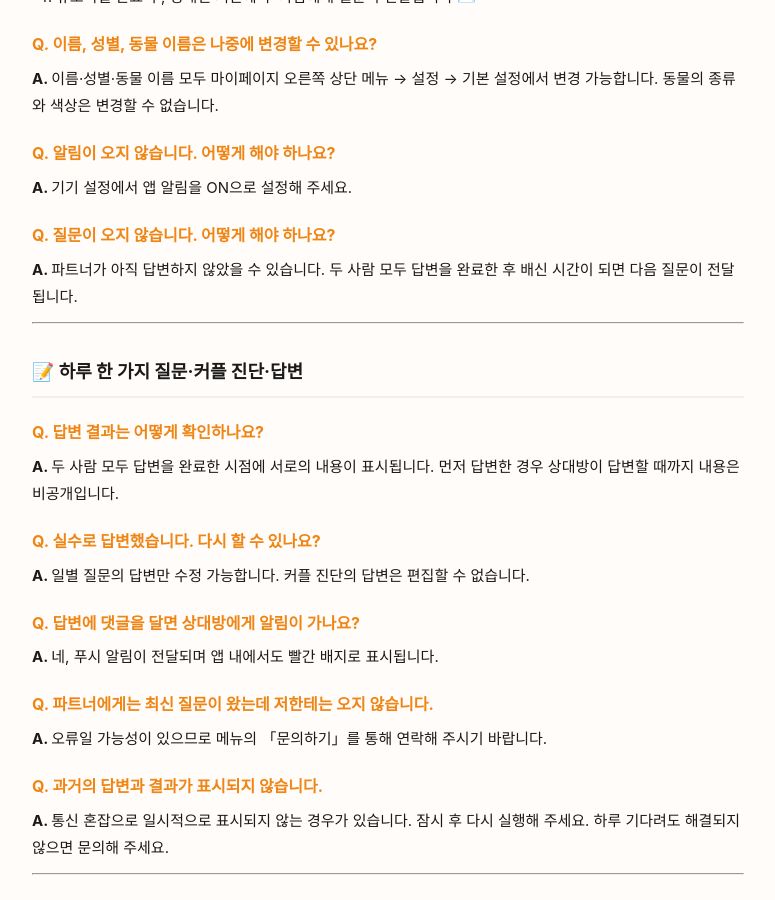
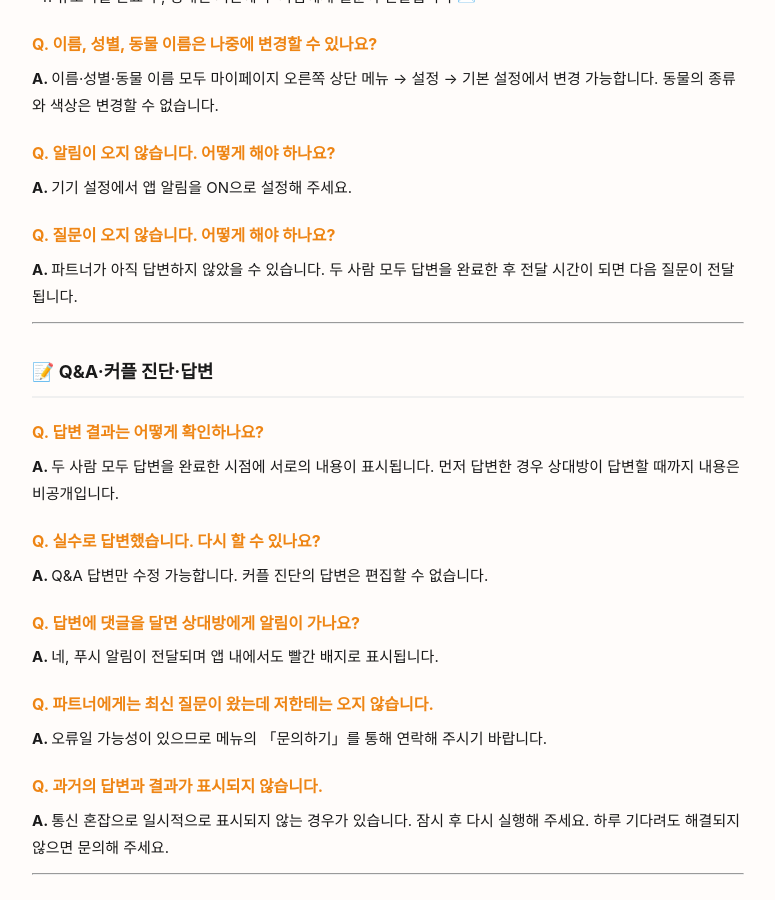
Before and after one commit to Sukidayo-app/announcements, a Jekyll site: the page built from faq/ko/index.md, in a window 1280 px wide and 900 px high, scrolled down 1120 px. Shown: the whole window, without its empty margins (252-1027 px from the left). Built offline with Jekyll 4.4.1, drawn with Linux system fonts in a browser that asks for light colours; some of the changed text lies outside the part shown.

Commit message:
FAQ更新: 「質問は毎日届く」という誤解を招く表記を修正
- ja: 「質問は毎日配信されるので」→「ふたりの回答がそろうと次の質問が届く仕組みなので」
- ja/en/ko/es: 家具セクションの「日々届く質問 / daily questions / 매일 전달되는 질문 / preguntas diarias」から「毎日」の含意を除去
- en/es/ko: セクション名を「Q&A」に統一（お知らせ記事の表記に合わせる）
- en/es: 「質問が届きません」の回答に配信時間の条件を追記
- ko: 「배신 시간」→「전달 시간」の誤訳を修正

Co-Authored-By: Claude Opus 5 <noreply@anthropic.com>

```diff
--- a/faq/ko/index.md
+++ b/faq/ko/index.md
@@ -40,7 +40,7 @@ lang: ko
   <div class="toc-title">📖 목차</div>
   <ul>
     <li><a href="#getting-started">🐾 시작하기</a></li>
-    <li><a href="#questions">📝 하루 한 가지 질문·커플 진단·답변</a></li>
+    <li><a href="#questions">📝 Q&A·커플 진단·답변</a></li>
     <li><a href="#memories">📷 두 사람의 추억</a></li>
     <li><a href="#settings">🛠 설정 및 기능</a></li>
     <li><a href="#anniversary">📅 기념일</a></li>
@@ -83,11 +83,11 @@ lang: ko
 
 ### 질문이 오지 않습니다. 어떻게 해야 하나요?
 
-파트너가 아직 답변하지 않았을 수 있습니다. 두 사람 모두 답변을 완료한 후 배신 시간이 되면 다음 질문이 전달됩니다.
+파트너가 아직 답변하지 않았을 수 있습니다. 두 사람 모두 답변을 완료한 후 전달 시간이 되면 다음 질문이 전달됩니다.
 
 ---
 
-## 📝 하루 한 가지 질문·커플 진단·답변 {#questions}
+## 📝 Q&A·커플 진단·답변 {#questions}
 
 ### 답변 결과는 어떻게 확인하나요?
 
@@ -95,7 +95,7 @@ lang: ko
 
 ### 실수로 답변했습니다. 다시 할 수 있나요?
 
-일별 질문의 답변만 수정 가능합니다. 커플 진단의 답변은 편집할 수 없습니다.
+Q&A 답변만 수정 가능합니다. 커플 진단의 답변은 편집할 수 없습니다.
 
 ### 답변에 댓글을 달면 상대방에게 알림이 가나요?
 
@@ -274,7 +274,7 @@ Riamo 앱 내에서가 아닌 Google Play 또는 App Store에서 절차를 진
 
 ### 가구 등 아이템은 어떻게 늘어나나요?
 
-매일 전달되는 질문에 두 사람이 함께 답변하면 새로운 가구가 추가됩니다. 몇 문제 후에 가구를 획득할 수 있는지는 홈 화면에 표시되는 "다음 가구까지 ○문제"에서 확인하세요.
+전달되는 질문에 두 사람이 함께 답변하면 새로운 가구가 추가됩니다. 몇 문제 후에 가구를 획득할 수 있는지는 홈 화면에 표시되는 "다음 가구까지 ○문제"에서 확인하세요.
 
 ### 가구 카운트다운이 사라졌습니다. 왜 그런가요?
 
```
Also changed, not shown: faq/en/index.md (+5 -5 lines), faq/es/index.md (+5 -5 lines), faq/ja/index.md (+3 -3 lines).
